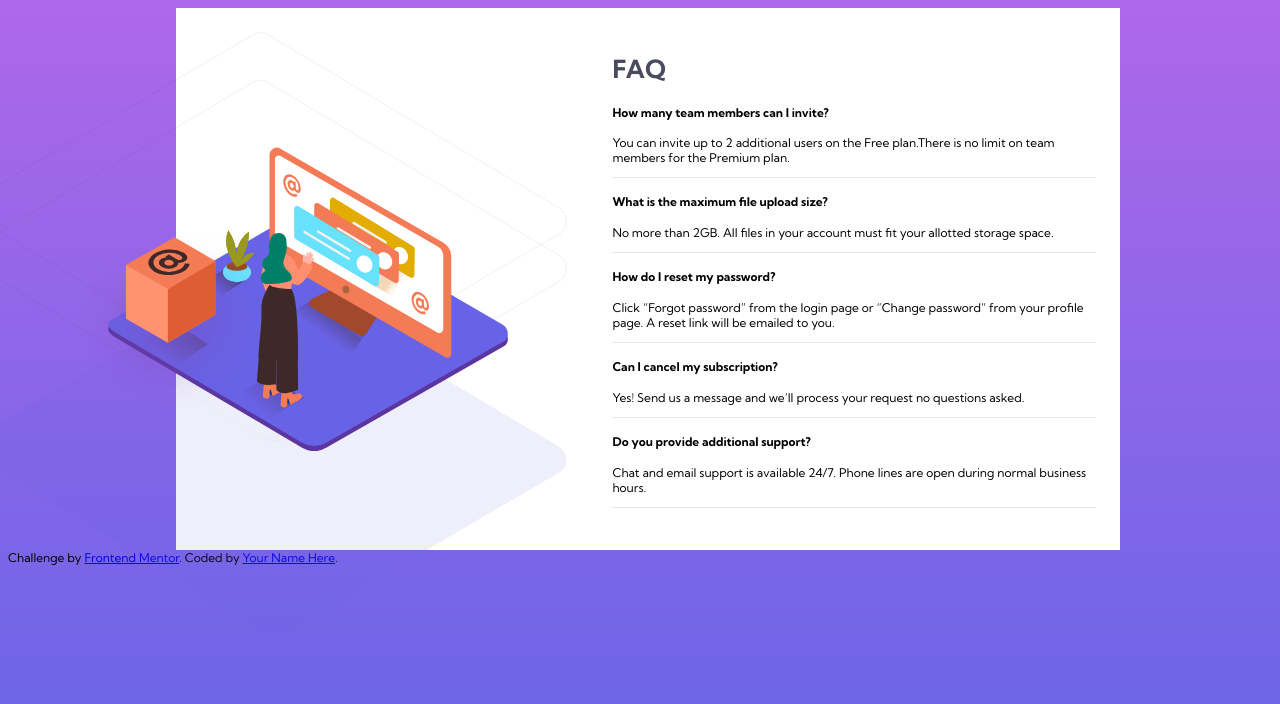
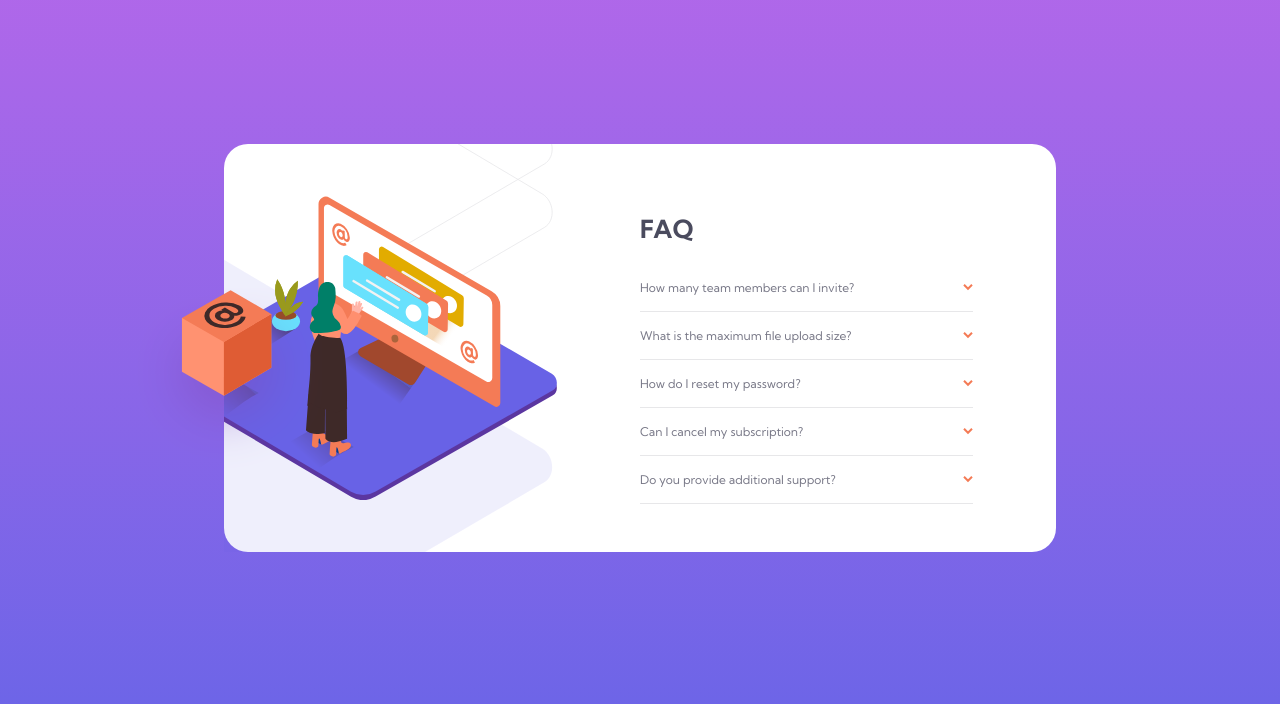
Before and after one commit to Paritosh7/faq-page, a plain HTML site: page index.html in a window 1280 px wide. Drawn offline with Linux system fonts and the light colour scheme.

Commit message:
desktop-version

```diff
--- /dev/null
+++ b/app.js
@@ -0,0 +1,24 @@
+var quesClass = document.getElementsByClassName("ques");
+console.log(quesClass);
+
+for (let ques of quesClass) {
+  let toggle = true;
+  ques.addEventListener("click", (eve) => {
+    let ans = eve.target.parentNode.nextElementSibling;
+    let arrowSibling = eve.target.nextElementSibling;
+    console.log(arrowSibling);
+    if (toggle) {
+      ques.style.color = "hsl(237, 12%, 33%)";
+      ques.style.fontWeight = "600";
+      arrowSibling.style.transform = "rotate(180deg)";
+      ans.style.display = "block";
+      toggle = false;
+    } else {
+      ques.style.color = "hsl(240, 6%, 50%)";
+      ques.style.fontWeight = "400";
+      arrowSibling.style.transform = "rotate(360deg)";
+      ans.style.display = "none";
+      toggle = true;
+    }
+  });
+}
--- a/index.html
+++ b/index.html
@@ -11,7 +11,6 @@
     />
     <!-- displays site properly based on user's device -->
     <link rel="stylesheet" href="style.css" />
-
     <link
       rel="icon"
       type="image/png"
@@ -22,7 +21,7 @@
     <title>Frontend Mentor | FAQ Accordion Card</title>
   </head>
   <body>
-    <section id="main-content">
+    <section id="faq-content">
       <div id="div-images">
         <img id="img-pattern" src="./images/bg-pattern-desktop.svg " alt="" />
         <img
@@ -30,53 +29,71 @@
           src="./images/illustration-woman-online-desktop.svg"
           alt=""
         />
-        <img id="img-box" src="./images/illustration-box-desktop.svg" alt="" />
       </div>
       <div id="div-faqs">
         <h1>FAQ</h1>
-        <div>
-          <h4>How many team members can I invite?</h4>
-          <p>
+        <div class="div-ques-ans">
+          <div class="div-ques">
+            <h4 class="ques">How many team members can I invite?</h4>
+            <img class="arrow" src="./images/icon-arrow-down.svg" alt="" />
+          </div>
+          <p class="ans">
             You can invite up to 2 additional users on the Free plan.There is no
             limit on team members for the Premium plan.
           </p>
         </div>
-        <div>
-          <h4>What is the maximum file upload size?</h4>
-          <p>
+        <div class="div-ques-ans">
+          <div class="div-ques">
+            <h4 class="ques">What is the maximum file upload size?</h4>
+
+            <img class="arrow" src="./images/icon-arrow-down.svg" alt="" />
+          </div>
+          <p class="ans">
             No more than 2GB. All files in your account must fit your allotted
             storage space.
           </p>
         </div>
-        <div>
-          <h4>How do I reset my password?</h4>
-          <p>
+        <div class="div-ques-ans">
+          <div class="div-ques">
+            <h4 class="ques">How do I reset my password?</h4>
+            <img class="arrow" src="./images/icon-arrow-down.svg" alt="" />
+          </div>
+          <p class="ans">
             Click “Forgot password” from the login page or “Change password”
             from your profile page. A reset link will be emailed to you.
           </p>
         </div>
-        <div>
-          <h4>Can I cancel my subscription?</h4>
-          <p>
+        <div class="div-ques-ans">
+          <div class="div-ques">
+            <h4 class="ques">Can I cancel my subscription?</h4>
+            <img class="arrow" src="./images/icon-arrow-down.svg" alt="" />
+          </div>
+          <p class="ans">
             Yes! Send us a message and we’ll process your request no questions
             asked.
           </p>
         </div>
-        <div>
-          <h4>Do you provide additional support?</h4>
-          <p>
+        <div class="div-ques-ans">
+          <div class="div-ques">
+            <h4 class="ques">Do you provide additional support?</h4>
+            <img class="arrow" src="./images/icon-arrow-down.svg" alt="" />
+          </div>
+          <p class="ans">
             Chat and email support is available 24/7. Phone lines are open
             during normal business hours.
           </p>
         </div>
       </div>
+      <img id="img-box" src="./images/illustration-box-desktop.svg" alt="" />
     </section>
 
-    <div class="attribution">
+    <!-- <div class="attribution">
       Challenge by
       <a href="https://www.frontendmentor.io?ref=challenge" target="_blank"
         >Frontend Mentor</a
       >. Coded by <a href="#">Your Name Here</a>.
-    </div>
+    </div> -->
   </body>
+
+  <script src="./app.js"></script>
 </html>
--- a/style.css
+++ b/style.css
@@ -1,10 +1,13 @@
 html {
   min-height: 100%;
-  height: 100%;
+  background-repeat: no-repeat;
+  background-size: cover;
+  background: linear-gradient(hsl(273, 75%, 66%), hsl(240, 73%, 65%));
 }
 body {
+  padding: 0;
+  margin: 0;
   width: 100%;
-  background: linear-gradient(hsl(273, 75%, 66%), hsl(240, 73%, 65%));
   font-size: 12px;
   font-family: "Kumbh Sans", sans-serif;
 }
@@ -16,42 +19,79 @@ h1 {
   color: hsl(237, 12%, 33%);
 }
 
-#main-content {
+h4 {
+  font-weight: 400;
+  color: hsl(240, 6%, 50%);
+}
+
+#faq-content {
+  height: fit-content;
   background: white;
-  width: 70%;
-  margin: 0 auto;
-  padding: 2em;
+  width: 65%;
+  margin: 12em auto;
   display: flex;
+  position: relative;
+  border-radius: 2em;
 }
 
 #div-images {
+  overflow: hidden;
+  display: flex;
+  flex-direction: column;
+  justify-content: center;
   position: relative;
+  width: 50%;
 }
 
 #img-pattern {
   position: absolute;
-  height: 600px;
-  width: 600px;
-  right: 45px;
+  height: 800px;
+  width: 800px;
+  top: -248px;
+  right: 87px;
 }
 
 #img-woman {
   position: relative;
   width: 400px;
   /* margin: auto 0; */
-  top: 115px;
-  right: 92px;
+  /* top: 90px; */
+  right: 67px;
 }
 
 #img-box {
-  position: relative;
-  bottom: 104px;
-  right: 125px;
+  position: absolute;
+  left: -93px;
+  top: 144px;
 }
 
-#div-faqs div {
+#div-faqs {
+  padding: 4em 0em 4em 0em;
+  display: flex;
+  flex-direction: column;
+  justify-content: center;
+  width: 40%;
+}
+
+.div-ques-ans {
   border-bottom: 1px solid hsl(240, 5%, 91%);
 }
+
+.div-ques-ans > div {
+  display: flex;
+  justify-content: space-between;
+  align-items: center;
+}
+
+.div-ques-ans > p {
+  display: none;
+  color: hsl(240, 6%, 50%);
+}
+
+.ques:hover {
+  color: rgb(209 77 13 / 47%) !important;
+}
+
 /* .attribution {
   font-size: 11px;
   text-align: center;
```
